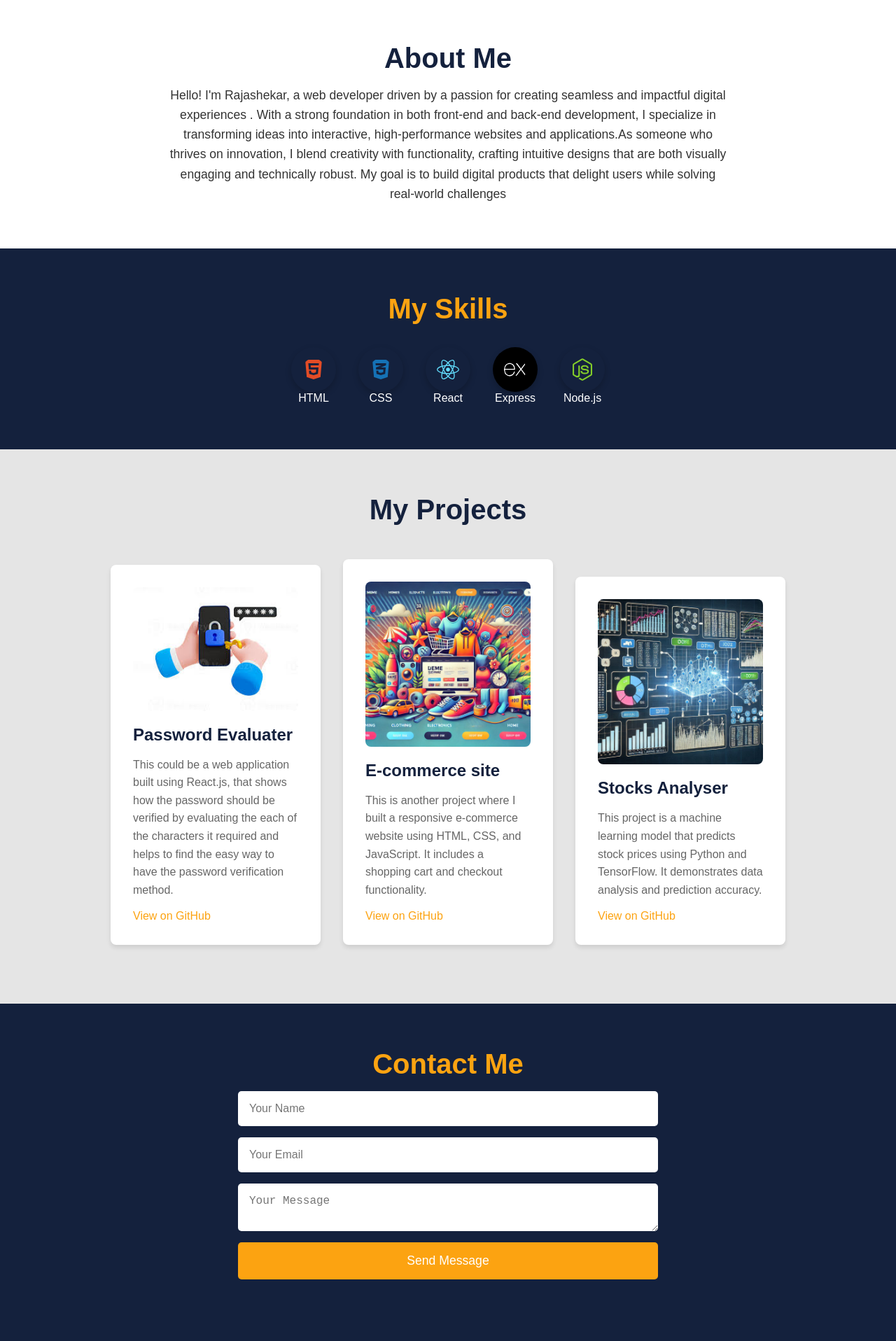
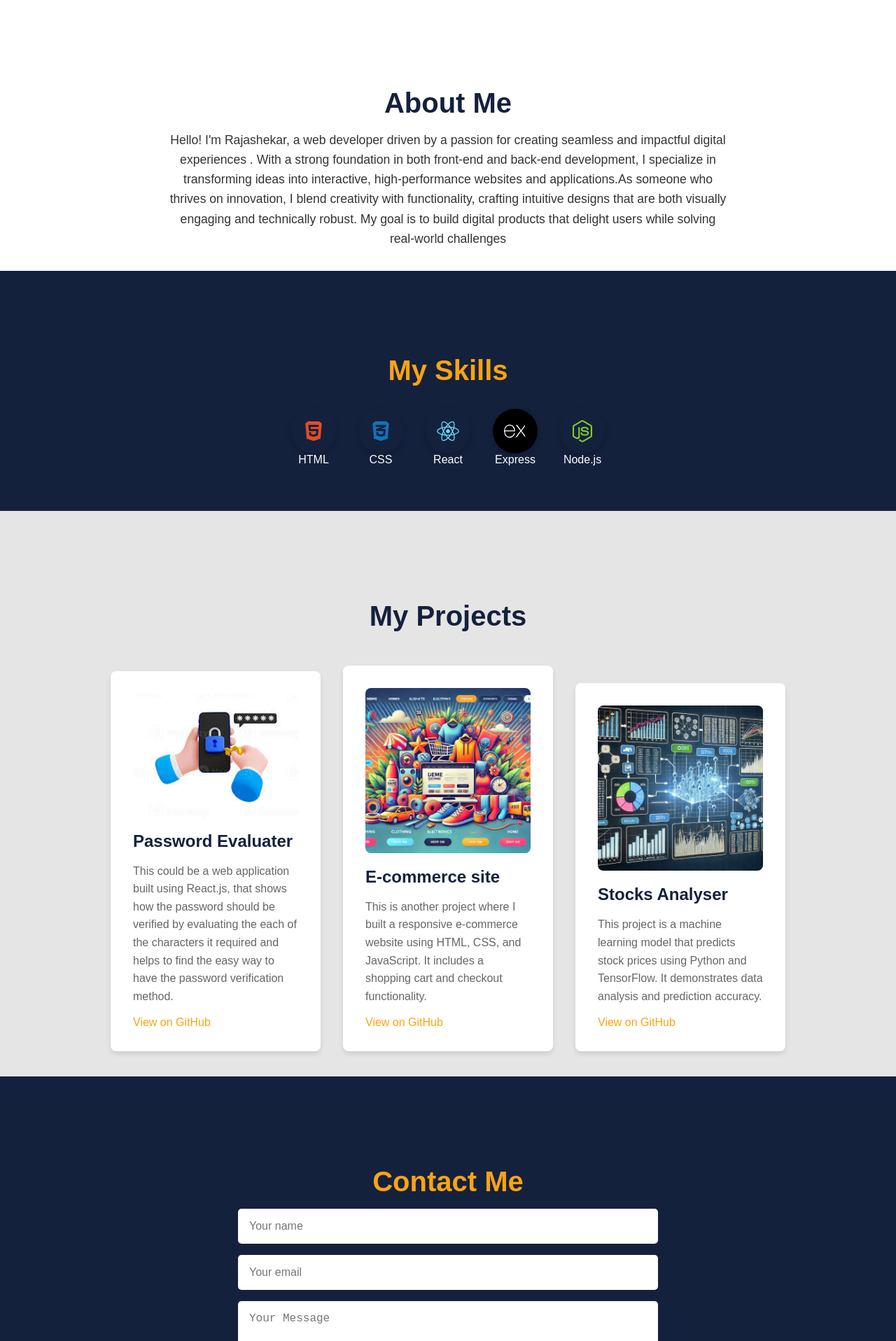
Before and after one commit to KARE-RAJA-SHEKAR/Portfolio-app, a React (Create React App) app: page / in a window 1280 px wide. Shown: the part 880-2796 px from the top of the page at 70% size. Built offline with nearby package versions, Linux system fonts and the light colour scheme.

Commit message:
Updated contact form with success/error messages

```diff
--- a/src/App.css
+++ b/src/App.css
@@ -35,7 +35,7 @@ button {
 /* About Section */
 #about {
   background: #FFFFFF;
-  padding: 4rem 0;
+  padding:8rem 0 2rem 0;
   text-align: center;
 }
 
@@ -56,7 +56,7 @@ button {
 /* Projects Section */
 #projects {
   background: #E5E5E5;
-  padding: 4rem 0;
+  padding: 8rem 0 1rem 0;
   text-align: center;
 }
 
--- a/src/components/About.css
+++ b/src/components/About.css
@@ -1,6 +1,6 @@
 #about {
     background: #FFFFFF;
-    padding: 4rem 0;
+    padding: 5rem 0;
     text-align: center;
 }
 
--- a/src/components/Contact.css
+++ b/src/components/Contact.css
@@ -42,3 +42,29 @@
     background: #14213D;
     border: 1px solid white;
 }
+/* Success & Error Message Styling */
+.response-message {
+    margin-top: 1rem;
+    font-size: 1.1rem;
+    font-weight: bold;
+    padding: 0.8rem;
+    border-radius: 5px;
+    text-align: center;
+    max-width: 600px;
+    margin-left: auto;
+    margin-right: auto;
+}
+
+/* Green for Success */
+.response-message.success {
+    color: #155724;
+    background: #d4edda;
+    border: 1px solid #c3e6cb;
+}
+
+/* Red for Error */
+.response-message.error {
+    color: #721c24;
+    background: #f8d7da;
+    border: 1px solid #f5c6cb;
+}
--- a/src/components/Contact.js
+++ b/src/components/Contact.js
@@ -1,18 +1,52 @@
-import React from 'react';
-import './Contact.css'; // Import Contact section styles
+import { useState } from "react";
+import "./Contact.css"
 
-function Contact() {
+const ContactForm = () => {
+    const [formData, setFormData] = useState({
+        name: "",
+        email: "",
+        message: "",
+    });
+    const [responseMessage, setResponseMessage] = useState("");
+
+    const handleChange = (e) => {
+        setFormData({ ...formData, [e.target.name]: e.target.value });
+    };
+
+    const handleSubmit = async (e) => {
+        e.preventDefault();
+
+        const response = await fetch("https://formspree.io/f/mdkarozy", {  // 🔴 Replace with your Formspree URL
+            method: "POST",
+            headers: {
+                "Content-Type": "application/json",
+            },
+            body: JSON.stringify(formData),
+        });
+
+        const data = await response.json();
+        if (data.ok) {
+            setResponseMessage("Message sent successfully!");
+        } else {
+            setResponseMessage("Failed to send message.");
+        }
+    };
+
     return (
-        <section id="contact">
+        <section style={{ padding: "8rem 0 2rem 0" }} id="contact">
             <h2>Contact Me</h2>
-            <form>
-                <input type="text" placeholder="Your Name" />
-                <input type="email" placeholder="Your Email" />
-                <textarea placeholder="Your Message"></textarea>
+            <form onSubmit={handleSubmit}>
+                <input type="text" placeholder="Your name" name="name" value={formData.name} onChange={handleChange} required />
+
+                <input type="email" placeholder="Your email " name="email" value={formData.email} onChange={handleChange} required />
+
+                <textarea name="message" placeholder="Your Message" value={formData.message} onChange={handleChange} rows="5" required></textarea>
+
                 <button type="submit">Send Message</button>
             </form>
+            {responseMessage && <p>{responseMessage}</p>}
         </section>
     );
-}
+};
 
-export default Contact;
+export default ContactForm;
--- a/src/components/Skills.css
+++ b/src/components/Skills.css
@@ -1,5 +1,5 @@
 #skills {
-    padding: 4rem 2rem;
+    padding: 7.5rem 2rem 4rem 2rem;
     background-color: #14213D; /* Match the overall theme */
     color: #FFFFFF;
     text-align: center;
```
